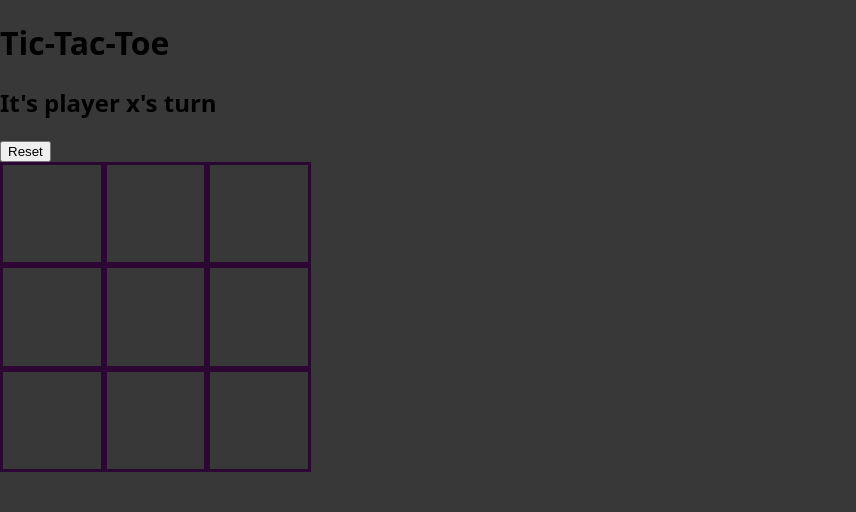
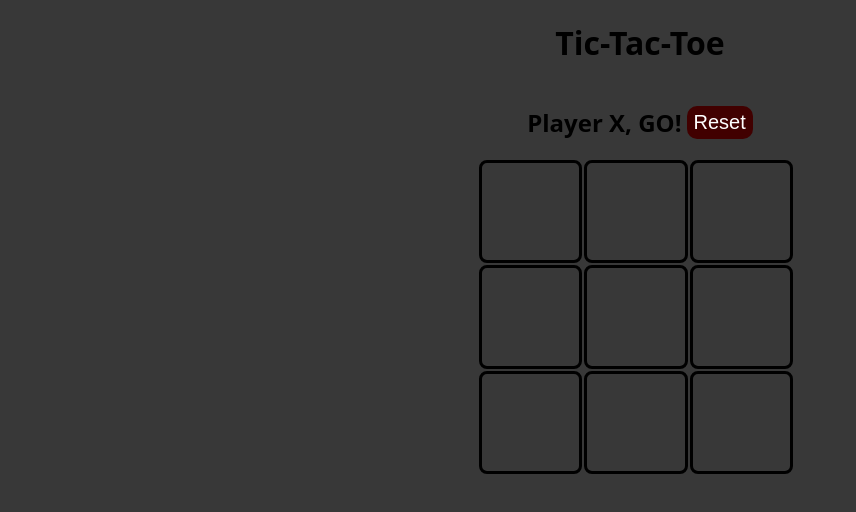
Before and after one commit to xsm3z/tic-tac-toe-lab, a plain HTML site: page index.html in a window 1280 px wide. Both pictures are taken after a click on the button "Reset". Shown: the whole page, without its empty margins (0-856 px from the left). Drawn offline with Linux system fonts and the light colour scheme.

Commit message:
final commit

```diff
--- a/css/style.css
+++ b/css/style.css
@@ -14,11 +14,42 @@ body {
   .sqr {
     width: 30%;
     aspect-ratio: 1/1;
-    border: 3px solid rgb(44, 7, 52);
+    border: 3px solid rgba(0, 0, 0);
+    border-radius: 8px;
     font-size: 64px;
+    text-align: center;
+    margin: 1px
+  }
+
+  h1 {
     text-align: center;
   }
 
   .sqr:hover {
-    background-color: rgb(44, 7, 52);
+    background-color: rgba(0, 0, 0, 0.5);
   }
+
+  .header {
+    display: flex;
+    justify-content: center;
+    align-items: center;
+    gap: 5px;
+  }
+
+  #reset-button:hover {
+    background-color: rgba(0, 0, 0, 0.5);
+  }
+
+  #reset-button {
+    background-color: rgb(65, 0, 0);
+    color: white;
+    border: none;
+    font-size: 20px;
+    border-radius: 10px;
+    padding: 5px 7px;
+  }
+
+  .game-board {
+    display: flex;
+    justify-content: center;
+  }
--- a/index.html
+++ b/index.html
@@ -9,9 +9,11 @@
 </head>
 <body>
   <h1>Tic-Tac-Toe</h1>
-  <h2 id="message">Message</h2>
-  <button id="reset-button">Reset</button>
-
+  <div class="header">
+  <h2 id="message"> Message </h2>
+    <button id="reset-button">Reset</button>
+  </div>
+  <div class="game-board">
   <section class="board">
     <div class="sqr" id="0"></div>
     <div class="sqr" id="1"></div>
@@ -23,5 +25,6 @@
     <div class="sqr" id="7"></div>
     <div class="sqr" id="8"></div>
   </section>
+</div>
 </body>
 </html>
--- a/js/app.js
+++ b/js/app.js
@@ -38,11 +38,11 @@ const updateBoard = () => {
 
 const updateMessage = () => {
   if( winner === false && tie === false ) {
-    messageElement.textContent = `It's player ${turn}'s turn`;
+    messageElement.textContent = `Player ${turn.toUpperCase()}, GO!`;
   } else if ( winner ===  false && tie === true ) {
-    messageElement.textContent = "Cat's game!"
+    messageElement.textContent = "womp womp"
   } else {
-    messageElement.textContent = `Player ${turn} has won!`
+    messageElement.textContent = `Player ${turn.toUpperCase()} wins!`
   }
 }
 
@@ -58,10 +58,6 @@ const handleClick = (event) => {
   switchPlayerTurn()
   render()
 }
-
-squareElements.forEach(square => {
-  square.addEventListener('click', handleClick);
-})
 
 const placePiece = (index) => {
   board[index] = turn;
@@ -96,8 +92,29 @@ const switchPlayerTurn = () => {
   }
 }
 
+const reset = () => {
+  board = [
+    '', '', '',
+    '', '', '',
+    '', '', ''
+  ];
+
+  turn = 'x';
+  winner = false;
+  tie = false;
+
+  render()
+}
+
+
 
 const render = () => {
   updateBoard();
   updateMessage();
 }
+
+squareElements.forEach(square => {
+  square.addEventListener('click', handleClick);
+})
+
+resetElement.addEventListener('click', reset);
```
